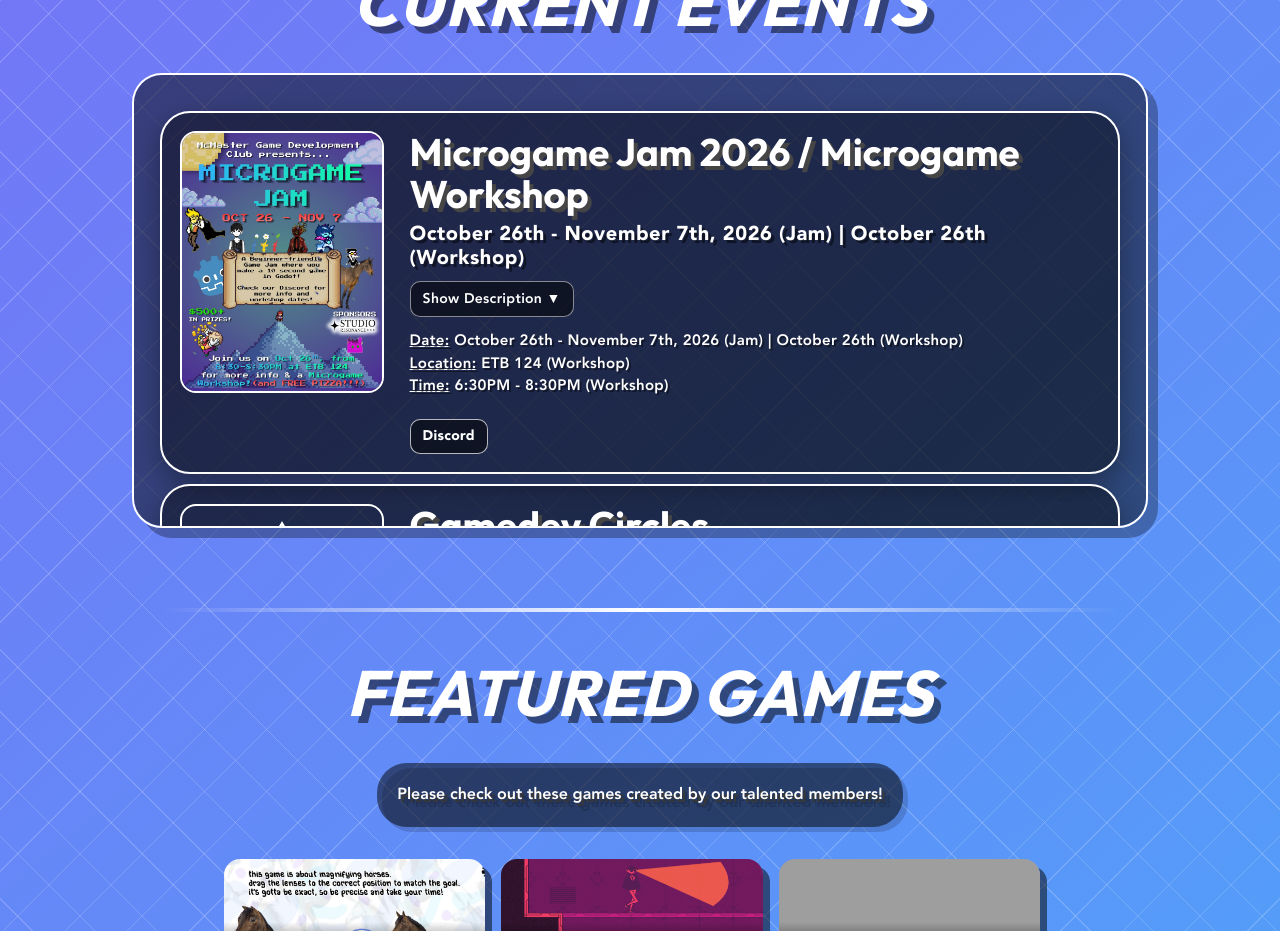
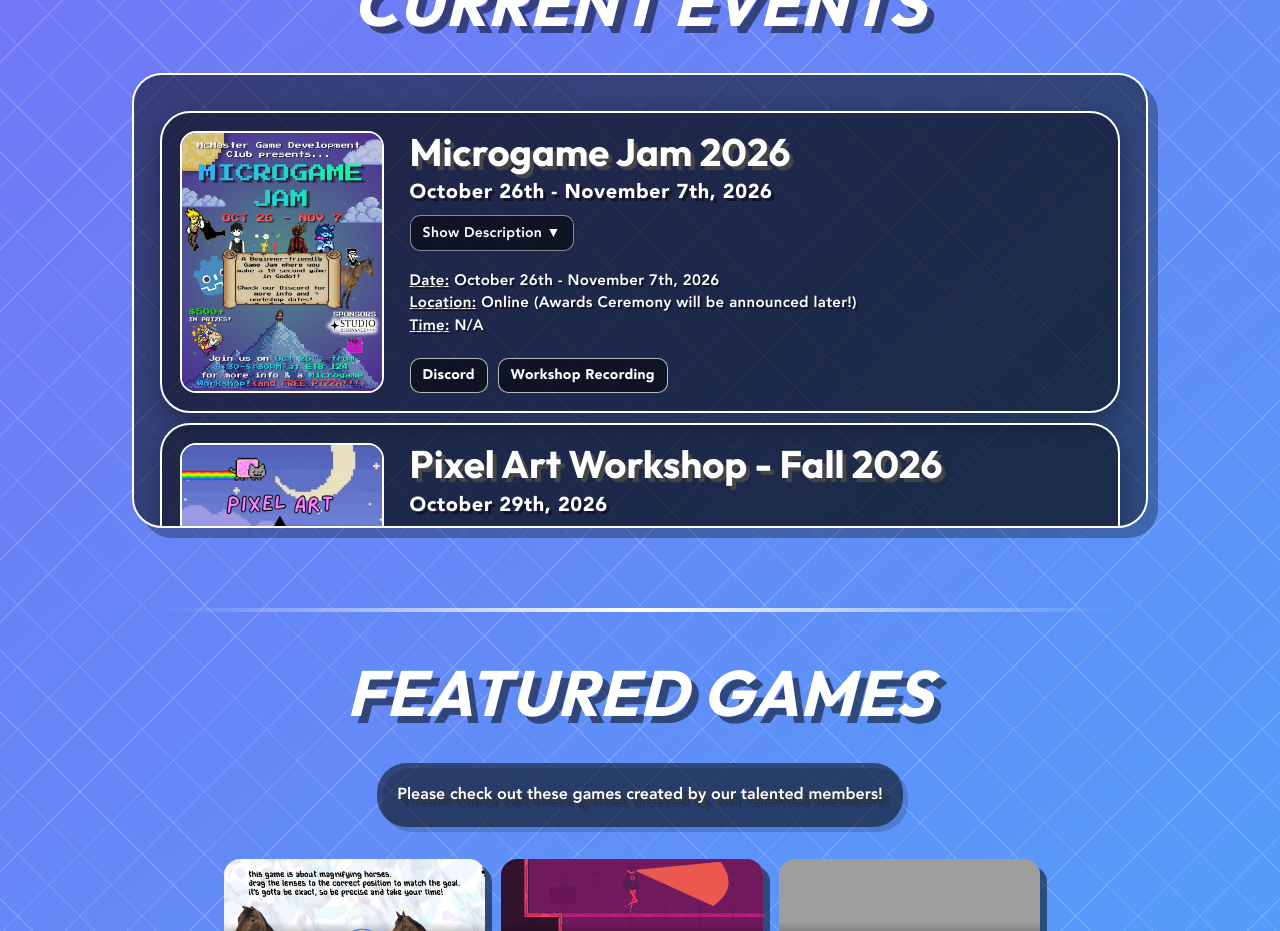
Before and after one commit to macgdc/macgdc.github.io, a React (Vite) app: page / in a window 1280 px wide. Shown: the part 980-1911 px from the top of the page. Built offline with nearby package versions, Linux system fonts and the light colour scheme; grey boxes are pictures that could not be loaded.

Commit message:
added pixelart workshop

```diff
--- a/src/components/events/currentevents.jsx
+++ b/src/components/events/currentevents.jsx
@@ -27,7 +27,7 @@ function CurrentEvents( { home = false } ) {
 
                 */}
                 <li><Event
-                    name="Microgame Jam 2026 / Microgame Workshop"
+                    name="Microgame Jam 2026"
                     description={<>
                     This is our first beginner-friendly game jam of the year, where participants create short "microgames" (like warioware!) in Godot using a provided template!
                     The top three winners will be announced during our awards ceremony at a later date (will have free food, games, and a raffle with cash prizes!!!)..... Keep an eye out for it!!
@@ -35,13 +35,26 @@ function CurrentEvents( { home = false } ) {
                     You can either work solo or with a group, but keep in mind that the prize money will be split amongst you if you win! we're very excited for all of you to participate and to see all of your submissions!!!! we hope to see you all there on monday!!!!!
 
                     </>}
-                    date = "October 26th - November 7th, 2026 (Jam) | October 26th (Workshop)"
+                    date = "October 26th - November 7th, 2026"
                     imagePath = '/images/events/microgame2026.jpg'
-                    location = 'ETB 124 (Workshop)'
-                    time = '6:30PM - 8:30PM (Workshop)'
+                    location = 'Online (Awards Ceremony will be announced later!)'
+                    time = 'N/A'
                     links = {{
-                    'Discord': 'https://discord.com/invite/Gsvp8JKF66'
+                    'Discord': 'https://discord.com/invite/Gsvp8JKF66',
+                    'Workshop Recording': 'https://www.youtube.com/watch?v=uPUgo5ECEls'
                     }}
+                /></li>
+
+                <li><Event
+                    name="Pixel Art Workshop - Fall 2026"
+                    description={<>
+                   Come swing by if you have the chance to learn some very beginner friendly information on the world of pixel art! The first half will be some information and a walk-through of some skill that I find useful when making pixel art. The second half will be the workshop portion where we get to have fun and get some practice in on character making and art! :)
+If you can't make it I believe the workshop will be recorded! Hope to see you there!!!!!!!
+                    </>}
+                    date = "October 29th, 2026"
+                    imagePath = '/images/events/pixelart2026-2.png'
+                    location = 'ETB 224'
+                    time = '7:00PM - 9:00PM'
                 /></li>
 
                 <li><Event
```
Also changed, not shown: public/images/events/pixelart2026-2.png (added).
